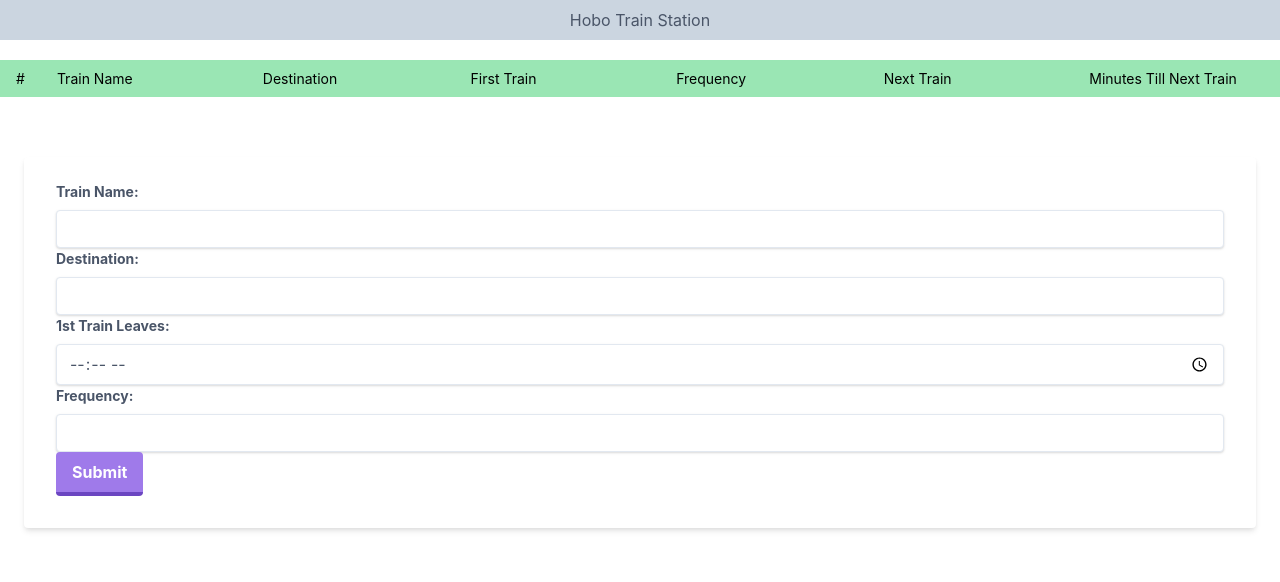
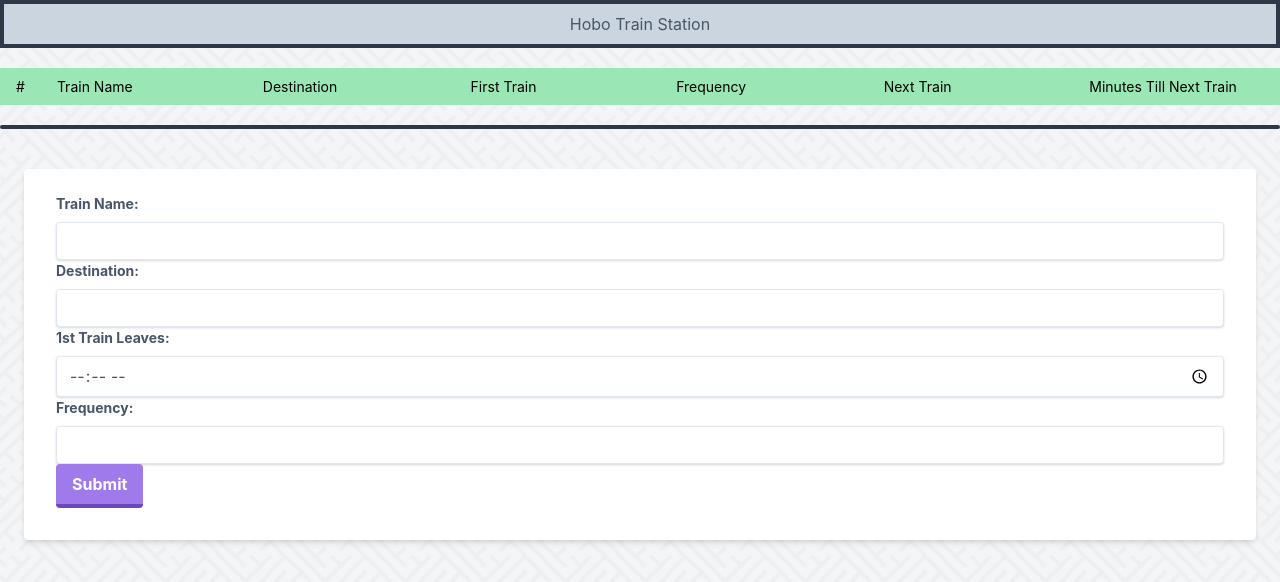
Before and after one commit to StevenCreates/TrainScheduler, a website: page public/index.html in a window 1280 px wide. Drawn offline with nearby package versions, Linux system fonts and the light colour scheme; no server answers.

Commit message:
making it prettier and added a background

```diff
--- /dev/null
+++ b/public/assets/style/style.css
@@ -0,0 +1,4 @@
+body {
+    background: url(interlaced.png);
+    background-size: auto;
+}
--- a/public/index.html
+++ b/public/index.html
@@ -5,12 +5,13 @@
   <meta http-equiv="X-UA-Compatible" content="ie=edge">
   <title>Document</title>
   <link rel="stylesheet" href="assets/style/tailwind.css">
+  <link rel="stylesheet" href="assets/style/style.css">
   <script src="https://www.gstatic.com/firebasejs/7.0.0/firebase-app.js"></script>
   <script src="https://www.gstatic.com/firebasejs/7.0.0/firebase-database.js"></script>
 </head>
 <body>
 <div class="container mx-auto">
-  <span class="block text-gray-700 text-center bg-gray-400 px-4 py-2">Hobo Train Station</span>
+  <span class="block text-gray-700 border-solid border-4 border-gray-800 text-center bg-gray-400 px-4 py-2">Hobo Train Station</span>
 
   <div class=" table w-full mt-5">
       <div class=" table-row ">
@@ -25,7 +26,7 @@
   </div>
 
 
-<div id="emptyRow" class=" table w-full mt-5">
+<div id="emptyRow" class="border-solid border-2 rounded border-gray-800 table w-full mt-5">
 
 
 
```
Also changed, not shown: public/assets/style/interlaced.png (added).
